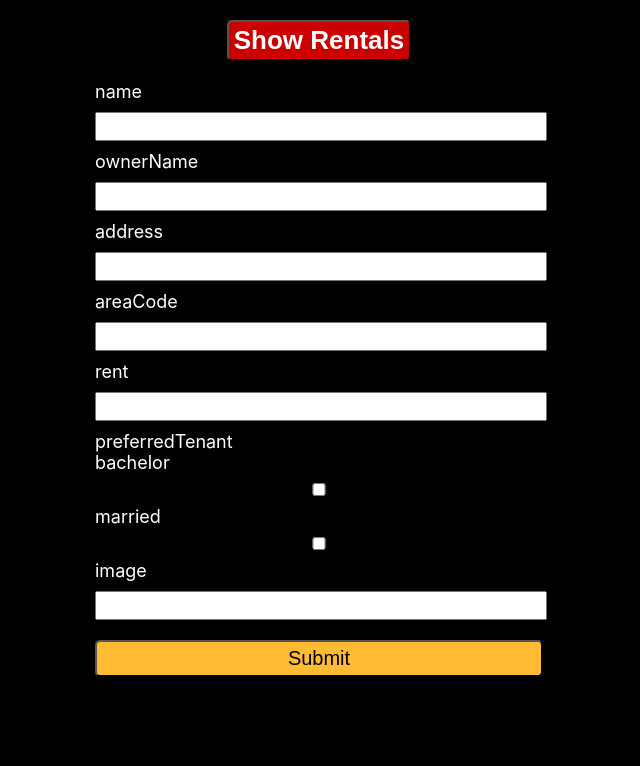
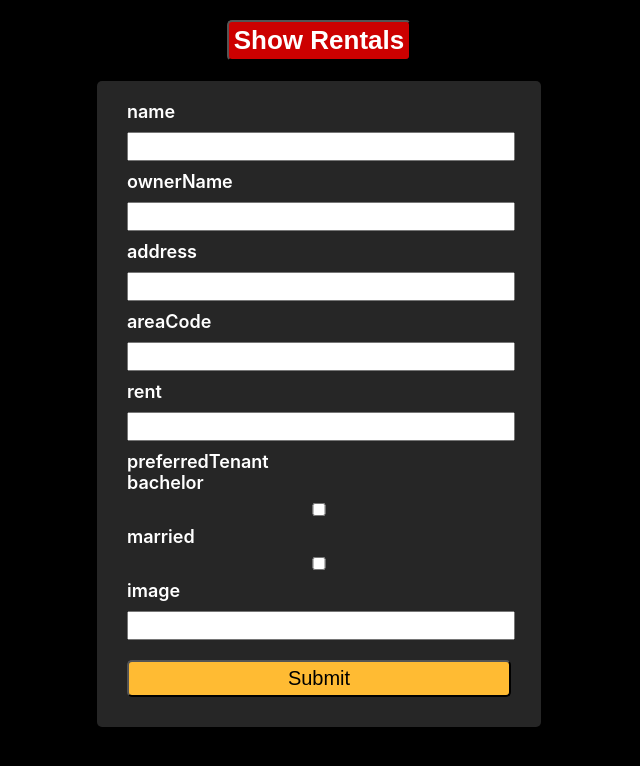
Before and after one commit to praneeth516/u4c2, a React (Create React App) app: page / in a window 1280 px wide. Both pictures are taken after typing "Sample" into the empty fields and a click on the button "Add House". Shown: the top 766 px of the page, without its empty margins (321-961 px from the left). Built offline with nearby package versions, Linux system fonts and the light colour scheme; data requests are answered from the project's data file.

Commit message:
Update AddHouse.css

```diff
--- a/src/Components/AddHouse/AddHouse.css
+++ b/src/Components/AddHouse/AddHouse.css
@@ -4,18 +4,23 @@
     justify-content:center;
 }
 .addHouseContainer form{
-    width:35%;
+    width:30%;
 }
 .addHouseContainer form label {
     color: white;
     font-size:18px;
+    font-weight:600;
 }
 .addHouseContainer form input {
     margin:10px 0;
     padding: 5px 0;
     width: 100%;
 }
-
+.addHouseContainer form{
+    background-color: rgba(255,255,255,0.15);
+    padding:20px 30px;
+    border-radius: 5px;
+}
 .submitBtn{
     margin:10px;
     border-radius: 5px;
```
